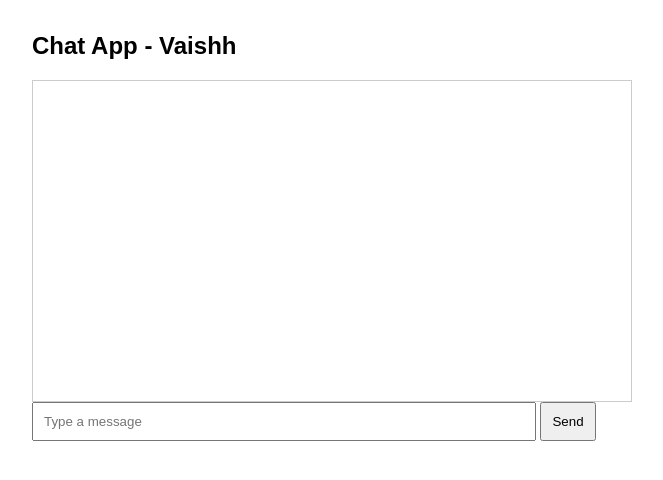
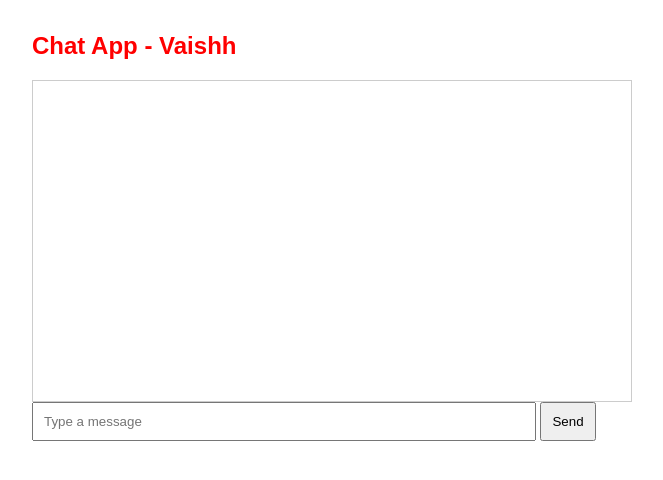
Before and after one commit to vsvichuux123/chat-app-frontend, a website: page index.html in a window 1280 px wide. Shown: the whole page, without its empty margins (308-971 px from the left). Drawn offline with nearby package versions, Linux system fonts and the light colour scheme; no server answers.

Commit message:
Update index.html

```diff
--- a/index.html
+++ b/index.html
@@ -12,7 +12,7 @@
   </style>
 </head>
 <body>
-<h2>Chat App - Vaishh</h2>
+<h2 style="color: red; font-weight: bold;">Chat App - Vaishh</h2>
 <div id="messages"></div>
 <input id="input" placeholder="Type a message" autocomplete="off" />
 <button id="send">Send</button>
```
